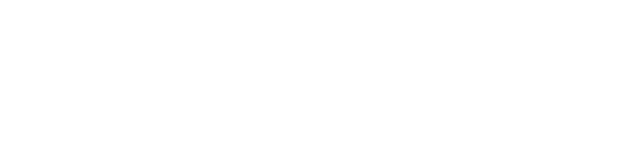
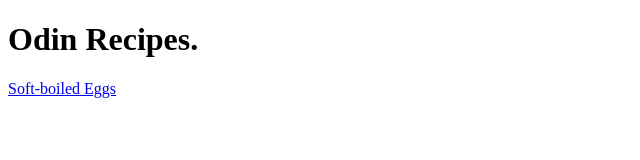
Before and after one commit to amaazing/odin-recipes, a plain HTML site: page index.html in a window 1280 px wide. Shown: the whole page, without its empty margins (0-640 px from the left). Drawn offline with Linux system fonts and the light colour scheme.

Commit message:
Add link to a Soft-boiled Egg Recipe

```diff
--- a/index.html
+++ b/index.html
@@ -5,6 +5,7 @@
         <title>Recipes Homepage</title>
     </head>
     <body>
-
+        <h1>Odin Recipes.</h1>
+        <a href="./recipes/soft-boiled-egg.html">Soft-boiled Eggs</a>
     </body>
 </html>
```
